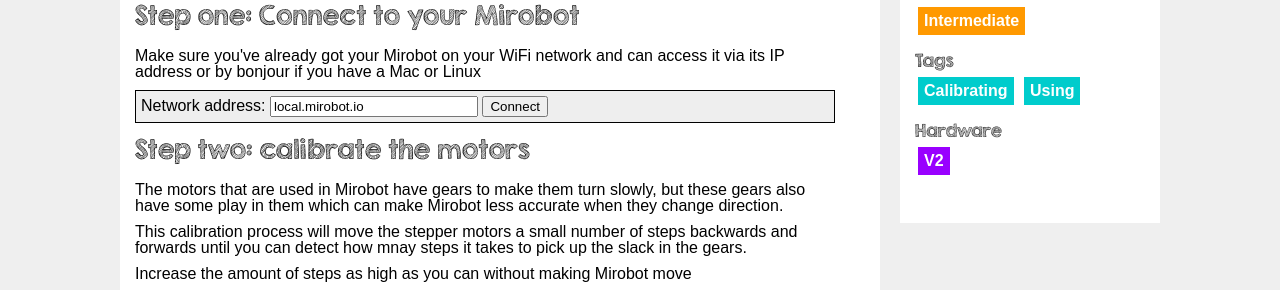
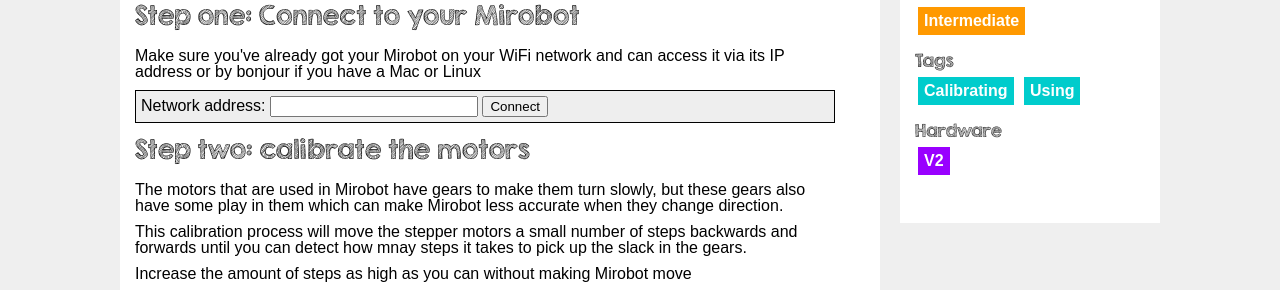
Before and after one commit to mirobot/learn.mirobot.io, a Jekyll site: the page built from _docs/calibrating-your-mirobot.html, in a window 1280 px wide. Shown: the part 255-545 px from the top of the page. Built offline with Jekyll 4.4.1, drawn with Linux system fonts in a browser that asks for light colours.

Commit message:
Don't prepopulate the address field

```diff
--- a/_docs/calibrating-your-mirobot.html
+++ b/_docs/calibrating-your-mirobot.html
@@ -46,7 +46,7 @@
 
 <h2>Step one: Connect to your Mirobot</h2>
 <p>Make sure you've already got your Mirobot on your WiFi network and can access it via its IP address or by bonjour if you have a Mac or Linux</p>
-<div id="init" class="cal">Network address: <input type="text" id="address" value="local.mirobot.io"/> <button id="connect">Connect</button>
+<div id="init" class="cal">Network address: <input type="text" id="address" value=""/> <button id="connect">Connect</button>
 <span class="message"> </span>
 </div>
 
```
